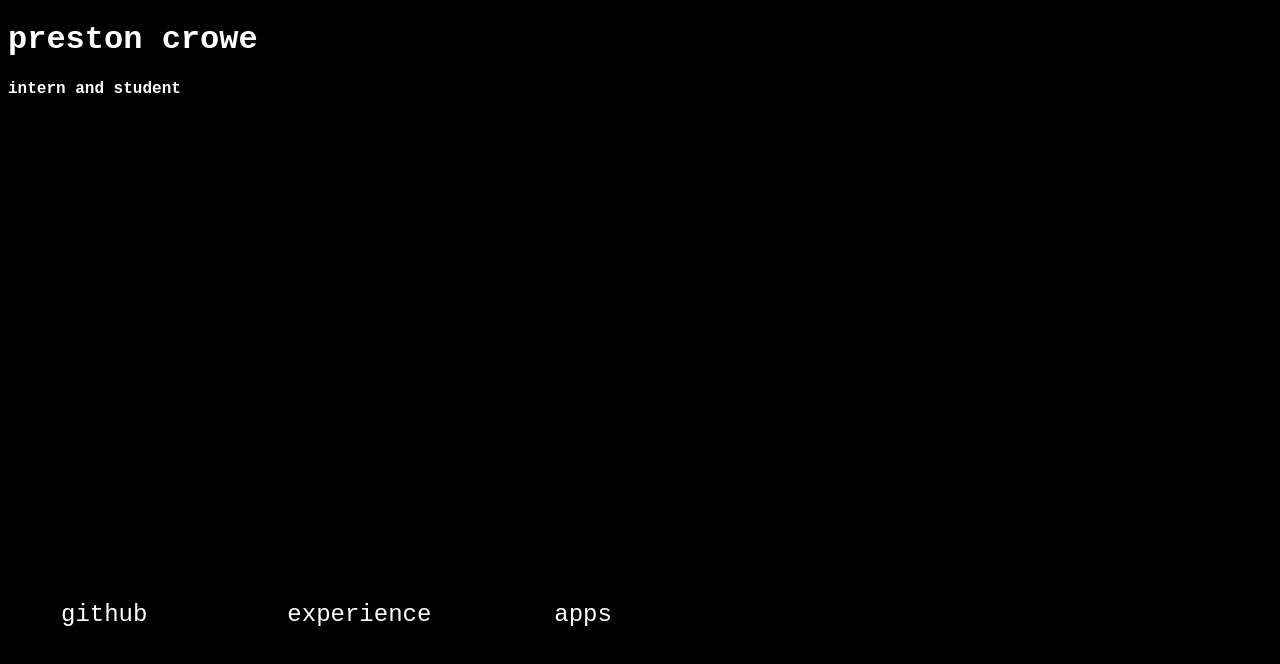
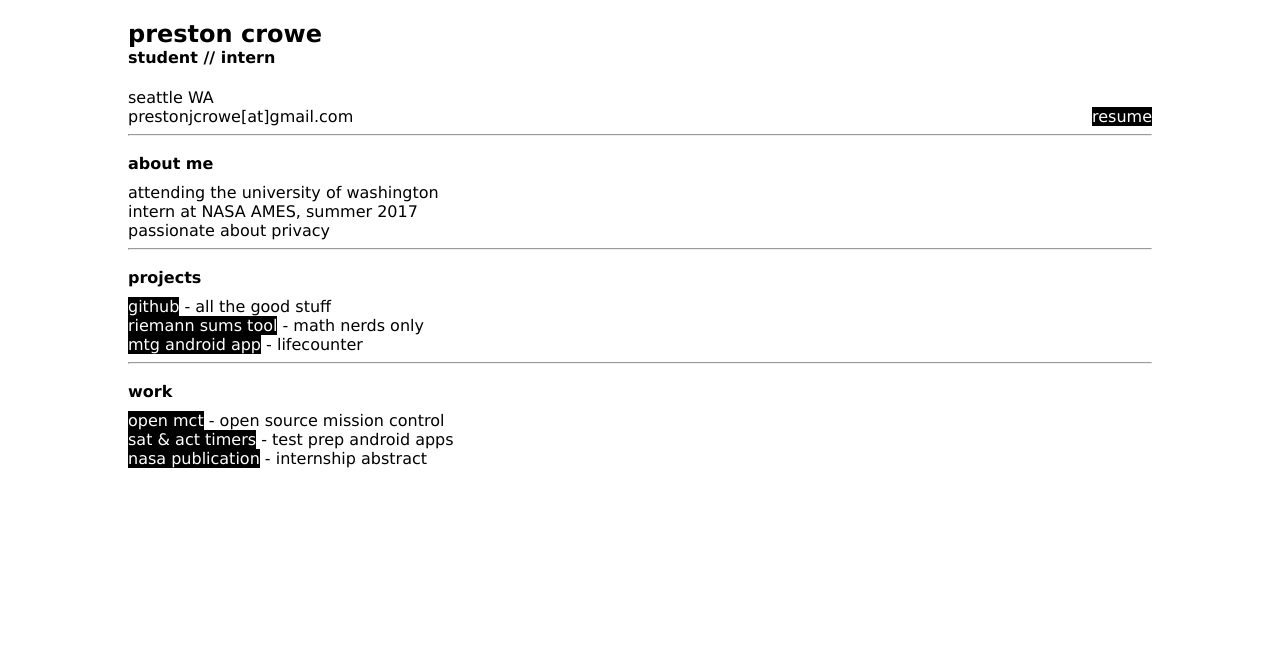
Before and after one commit to prestonjcrowe/prestoncrowe.com, a plain HTML site: page index.html in a window 1280 px wide. Drawn offline with Linux system fonts and the light colour scheme.

Commit message:
Removed jquerry, added resume.html

```diff
--- a/index.html
+++ b/index.html
@@ -7,17 +7,45 @@
   </head>
 
   <body>
-    <h1>preston crowe</h1>
-    <h4>intern and student</h4>
-    <div class="container">
-      <div class="menuBar">
-      <table>
-        <td><a href="https://github.com/prestonjcrowe">github</a></td>
-        <td><a href="">experience</a></td>
-        <td><a href="">apps</a></td>
-        <!--<td><a href="">stuff</a></td>
-        <td><a href="">stuff</a></td>-->
-       </table>
+    <div id="container">
+      <h2 style="margin-bottom:0px;">preston crowe</h2>
+      <h4 style="margin-top:0px;">student // intern</h4>
+
+        <p>seattle WA<p>
+        <p style="display:inline;">prestonjcrowe[at]gmail.com</p>
+        <a style="float:right;"href="resume.html">resume</a>
+        <hr>
+
+      <div id="about">
+        <p><h4 class="heading">about me</h4></p>
+        <p>attending the university of washington</p>
+        <p>intern at NASA AMES, summer 2017 </p>
+        <p>passionate about privacy</p>
+      </div>
+      <hr>
+      <div id="projects">
+        <h4 class="heading">projects</h4>
+        <p><a href="https://www.github.com/prestonjcrowe"
+              target="_blank">github</a> - all the good stuff</p>
+        <p><a href="http://riemann-sums.github.io"
+              target="_blank">riemann sums tool</a> - math nerds only</p>
+        <!--<p><a href="#"
+              target="_blank">rms RSS feed viewer</a> - news / freedom</p>-->
+        <p><a href="#"
+              target="_blank">mtg android app</a> - lifecounter</p>
+
+      </div>
+      <hr>
+      <div id ="work">
+        <h4 class="heading">work</h4>
+        <p><a href="https://nasa.github.io/openmct/about-open-mct/"
+              target="_blank">open mct</a> - open source mission control</p>
+        <p ><a href="https://play.google.com/store/apps/details?id=com.marinsatprep.sattestclock&hl=en"
+              target="_blank">sat</a><span style="color:white;background-color:black;"> & </span><a href="https://play.google.com/store/apps/details?id=com.marinsatprep.acttestclock&hl=en"
+              target="_blank">act timers</a> - test prep android apps
+        </p>
+        <p><a href=""
+              target="_blank">nasa publication</a> - internship abstract</p>
       </div>
     </div>
   </body>
--- a/stylesheet.css
+++ b/stylesheet.css
@@ -1,61 +1,44 @@
-.menuBar {
-  vertical-align: middle;
-  width: 50%;
-  position: absolute;
-  top: 75vh;
-}
-
-.menuBar table {
-  text-align: center;
-  width: 100%;
-  font-family: 'Terminus', monospace;
-  border-collapse: collapse;
-}
-
-.menuBar td {
-  font-size:1.5em;
-  text-align: center;
-}
-.container {
-  width:60%;
-  height: 100%;
-
+* {
+  /*color: #eeeee6;*/
+  font-family: Verdana, Geneva, sans-serif;
 }
 
 body {
-  background-color: #000000;
-  text-decoration: none;
+  /*background-color: #1b1d1c;*/
+  padding: 0;
+  margin: 0;
 }
 
-a:link{
-  color: white;
-  text-decoration: none;
+ul {
+  list-style: none;
+  /*padding: 0;
+  margin: 0;*/
 }
 
-a:visited {
-  color: white;
+p {
+  padding: 0;
+  margin: 0;
+}
+a:link, a:visited {
+  /*color: #000000;*/
   text-decoration: none;
+  color: #ffffff;
+  background-color: #000000;
 }
 
 a:hover {
-  color: #d25951;
-  text-decoration: none;
+  /*color: #000000;*/
+  background-color: #ffb9b9;
 }
 
-h1 {
-  color:#ffffff;
-  font-family: 'Terminus', monospace;
+#container {
+  padding: 0 10vw 0 10vw;
+  min-width: 300px;
 }
 
-h4 {
-  color: #ffffff;
-  font-family: 'Terminus', monospace;
+.heading {
+  padding: 0;
+  margin: 0;
+  padding-bottom: 10px;
+  padding-top: 10px;
 }
-
-#footer {
-  clear: both;
-  position: relative;
-  z-index: 10;
-  height: 3em;
-  margin-top: -3em;
-}
```
Also changed, not shown: resume.html (added, +29 -0 lines).
